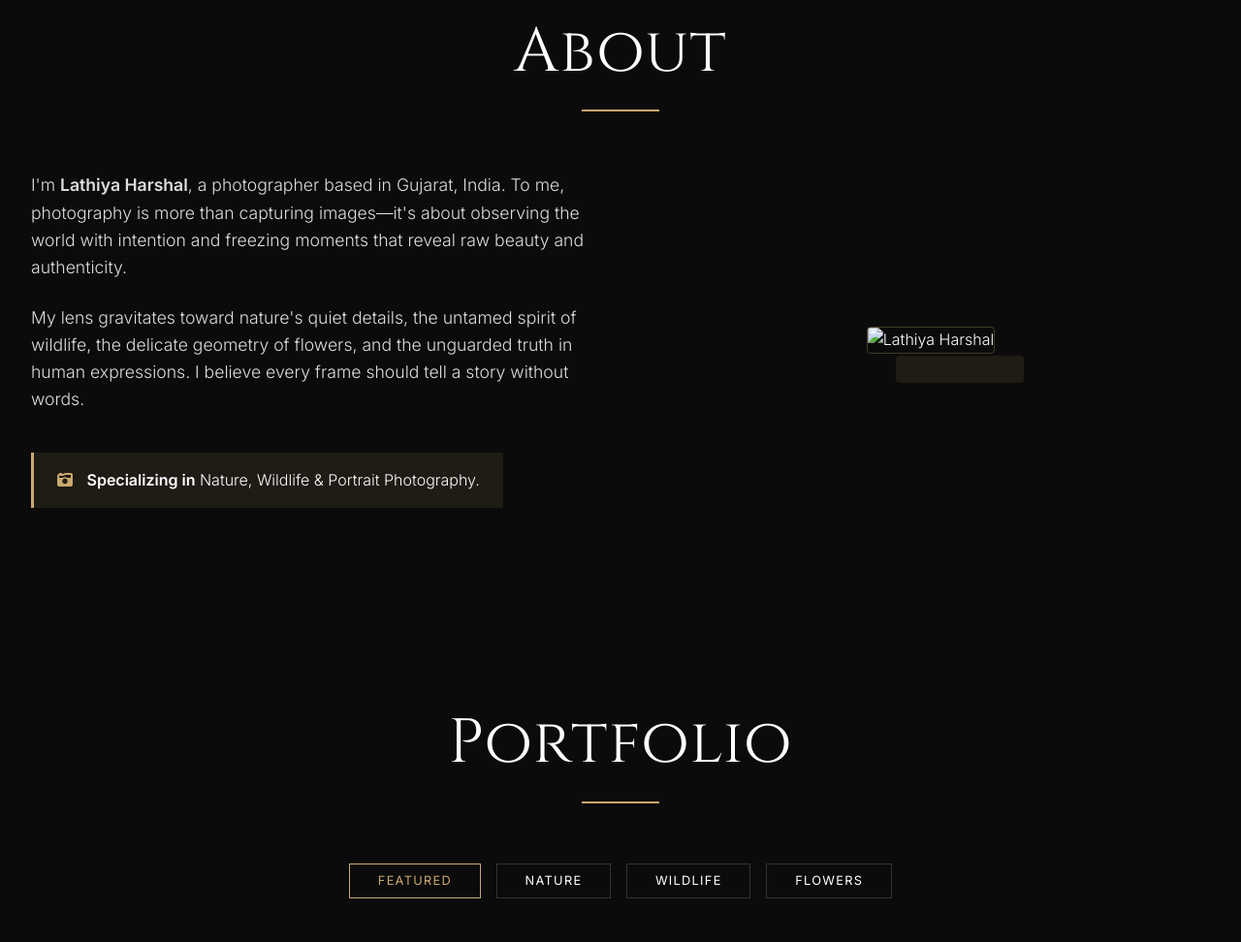
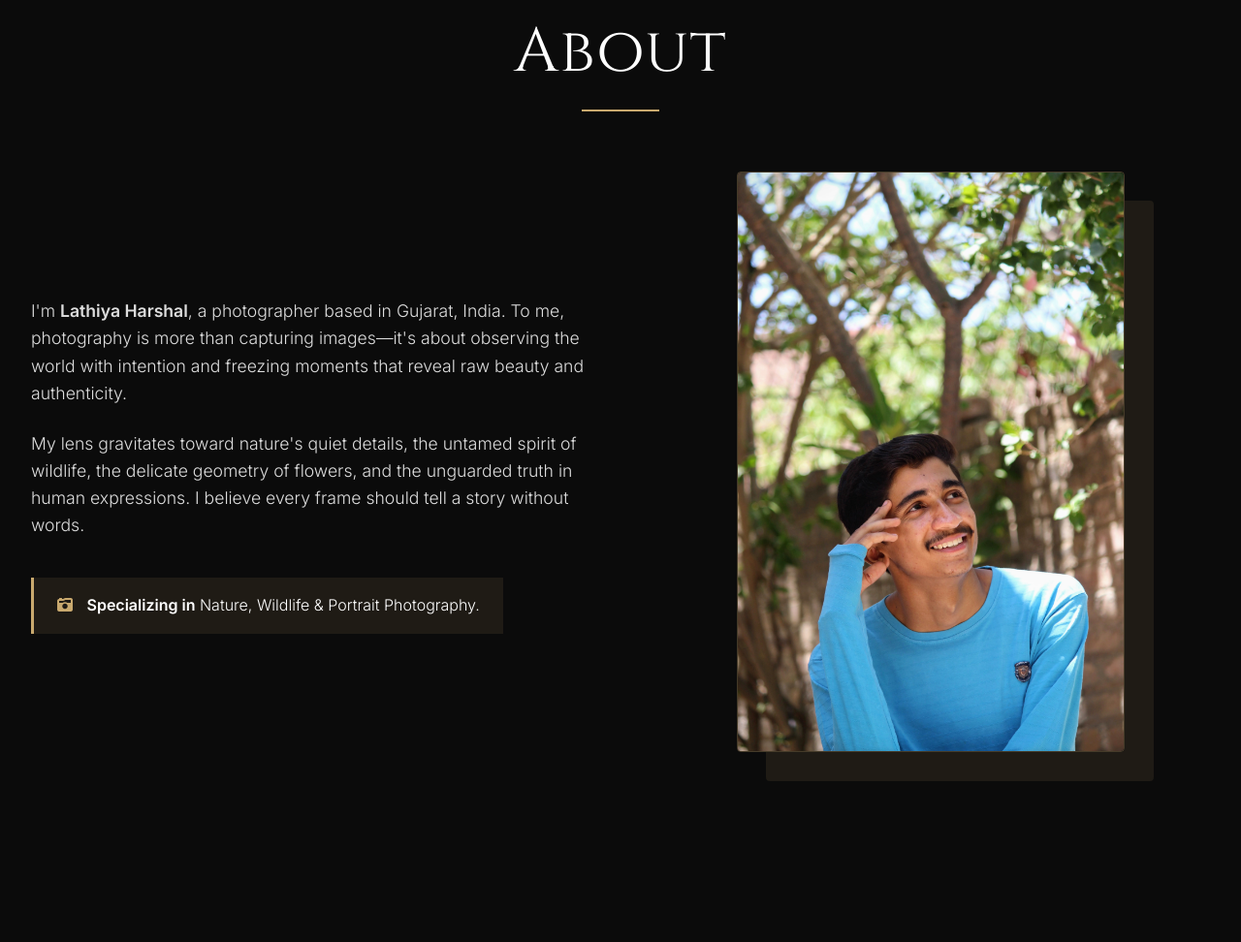
Before and after one commit to HarshalLathiya/Photography_Portfolio, a plain HTML site: page index.html in a window 1280 px wide. Shown: the part 893-1865 px from the top of the page at 97% size. Drawn offline with Linux system fonts and the light colour scheme; grey boxes are pictures that could not be loaded.

Commit message:
avtar added

```diff
--- a/index.html
+++ b/index.html
@@ -90,7 +90,7 @@
           </div>
           <div class="fade-in" style="text-align: center">
             <img
-              src="images/profile_img/profile1.jpg"
+              src="images/profile_img/avtar.jpg"
               alt="Lathiya Harshal"
               class="profile-img"
               loading="lazy"
```
Also changed, not shown: images/profile_img/avtar.jpg (added).
